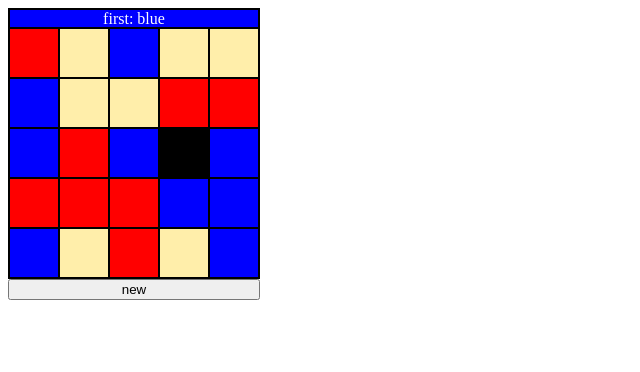
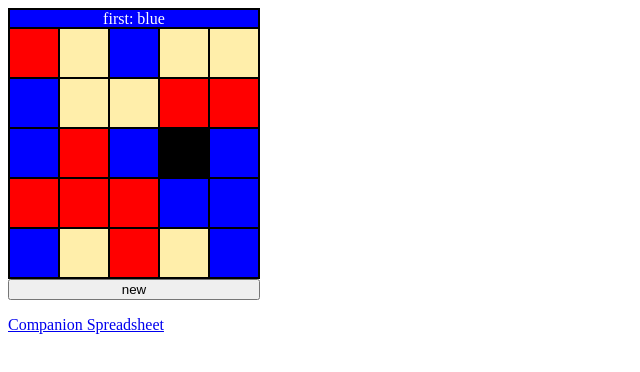
Before and after one commit to shicks/spycard, a plain HTML site: page index.html in a window 1280 px wide. Shown: the whole page, without its empty margins (0-640 px from the left). Drawn offline with Linux system fonts and the light colour scheme.

Commit message:
add link to companion spreadsheet

```diff
--- a/index.html
+++ b/index.html
@@ -1,4 +1,5 @@
 <link rel="stylesheet" href="main.css">
 <div id="grid"></div>
 <input type="submit" id="shuffle" value="new">
+<p><a href="https://docs.google.com/spreadsheets/d/1hTUN22sRXNMluXaAO9QbRSCTvza3wrE83Htu6mvwul4/edit#gid=0">Companion Spreadsheet</a>
 <script src="main.js"></script>
```
